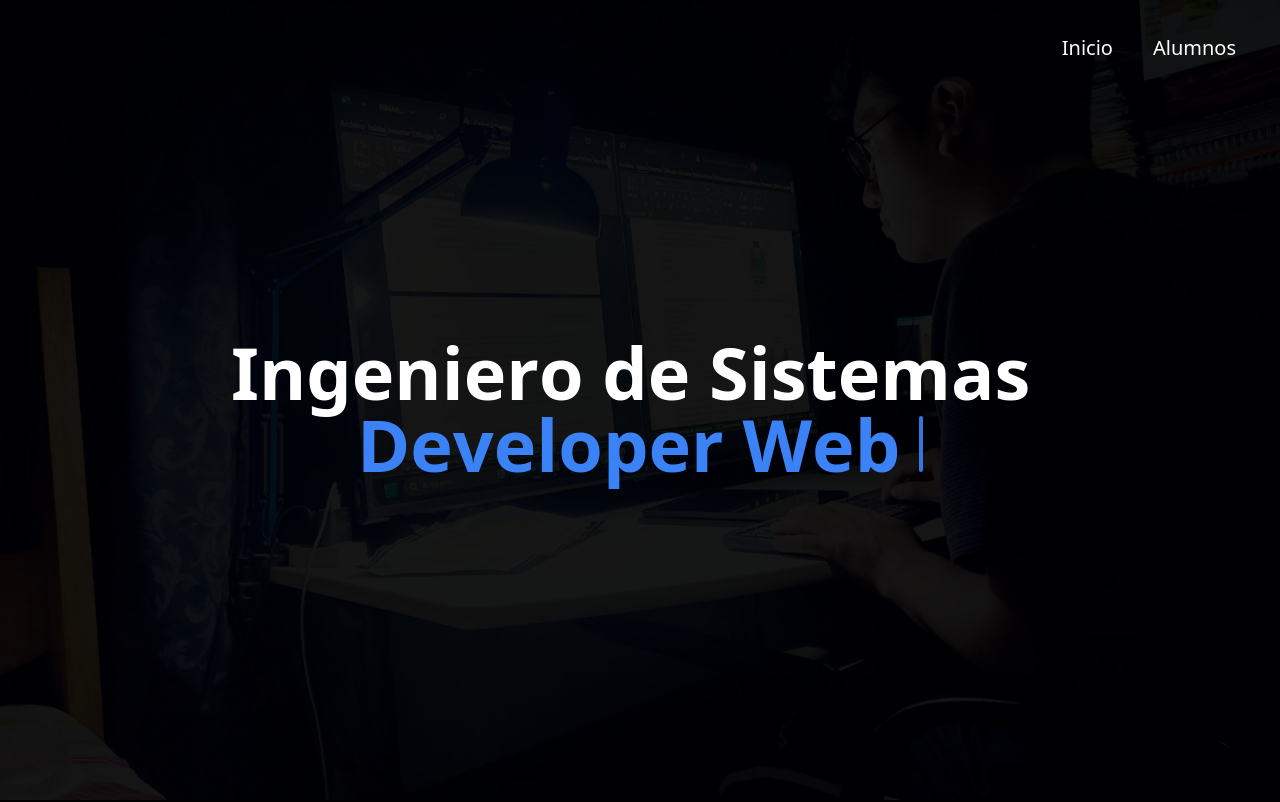
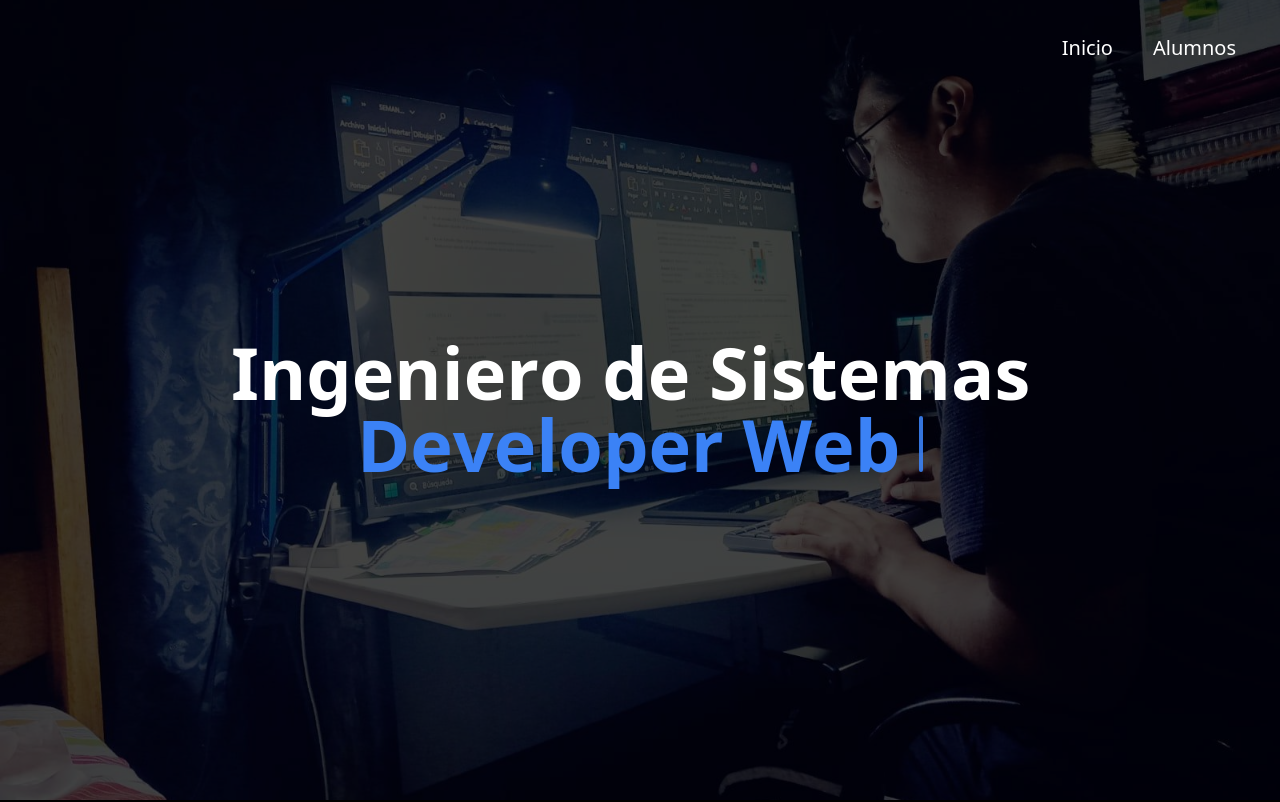
Before and after one commit to Carloscv200313/Curso_Textos, a Next.js app: page /alumnos/Carlos-Calderon in a window 1280 px wide. Shown: the top 802 px of the page. Built offline with nearby package versions, Linux system fonts and the light colour scheme.

Commit message:
proyecto terminado

```diff
--- a/components/alumno-Calderon-Vega/Calderon-Vega.tsx
+++ b/components/alumno-Calderon-Vega/Calderon-Vega.tsx
@@ -36,7 +36,7 @@ export default function PaginaCarlosCalderon() {
                     src="/alumnos/CARBAJAL/fondo.jpg"
                     alt="foto de fondo"
                     className="absolute inset-0 object-cover w-full h-full"
-                    style={{ filter: "brightness(0.1)" }} // Oscurece la imagen
+                    style={{ filter: "brightness(0.3)" }} // Oscurece la imagen
                 />
                 {/* Texto en la parte superior */}
                 <div className="absolute inset-0 flex items-center justify-center text-white z-10 w-full">
```
